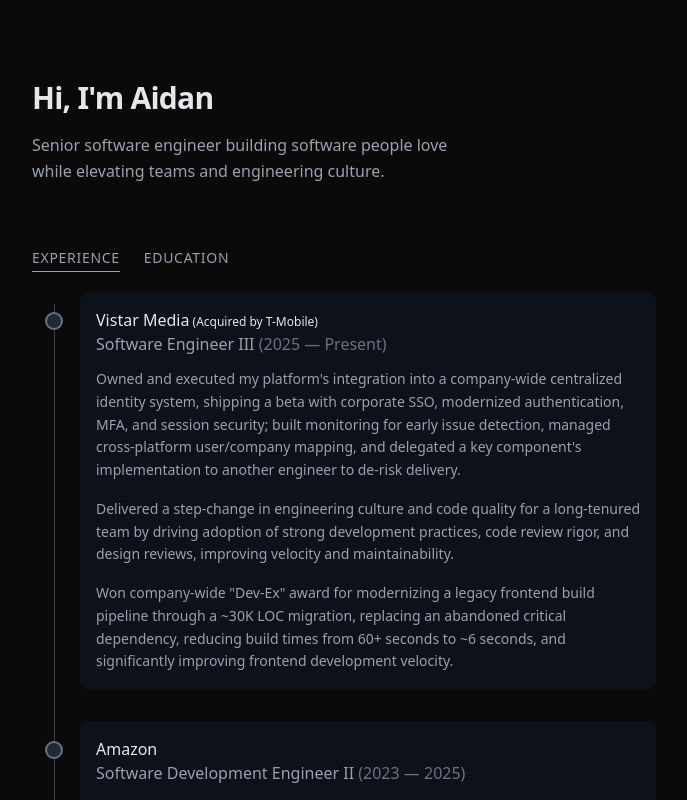
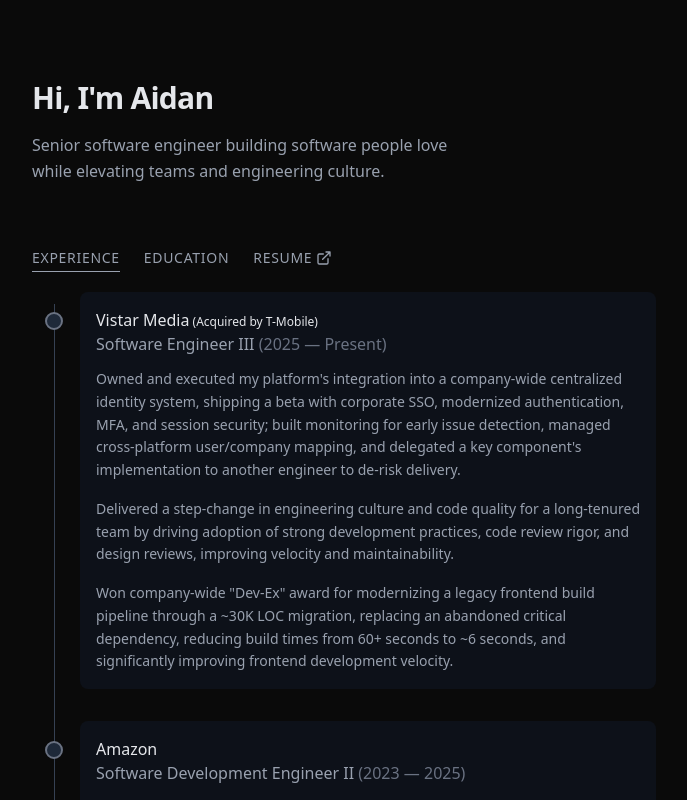
Before and after one commit to aidanscode/aidanmurphey.com, a Next.js app: page / in a window 1280 px wide. Shown: the top 800 px of the page, without its empty margins (296-983 px from the left). Built offline with nearby package versions, Linux system fonts and the light colour scheme.

Commit message:
Resume + Prettier!

```diff
--- /dev/null
+++ b/app/icons/launch.tsx
@@ -0,0 +1,20 @@
+export default function LaunchIcon({ className = 'h-4 w-4' }: { className?: string }) {
+  return (
+    <svg
+      xmlns="http://www.w3.org/2000/svg"
+      viewBox="0 0 24 24"
+      fill="none"
+      stroke="currentColor"
+      strokeWidth="2"
+      strokeLinecap="round"
+      strokeLinejoin="round"
+      style={{ opacity: 1 }}
+      className={className}
+    >
+      <path
+        fill="none"
+        d="M15 3h6v6m-11 5L21 3m-3 10v6a2 2 0 0 1-2 2H5a2 2 0 0 1-2-2V8a2 2 0 0 1 2-2h6"
+      />
+    </svg>
+  );
+}
--- a/app/page.tsx
+++ b/app/page.tsx
@@ -1,26 +1,82 @@
-"use client";
+'use client';
 
-import Link from "next/link";
-import { useState, useRef, useEffect } from "react";
-import Experience from "./tabs/Experience";
-import Education from "./tabs/Education";
+import Link from 'next/link';
+import { useState, useRef, useEffect, RefObject } from 'react';
+import Experience from './tabs/Experience';
+import Education from './tabs/Education';
+import LaunchIcon from './icons/launch';
 
 const links = [
-  { href: "https://github.com/AidansCode", label: "GitHub" },
-  { href: "https://linkedin.com/in/aidan-m-127088121", label: "LinkedIn" },
-  { href: "mailto:amurphey@tutanota.com", label: "Email" },
+  { href: 'https://github.com/AidansCode', label: 'GitHub' },
+  { href: 'https://linkedin.com/in/aidan-m-127088121', label: 'LinkedIn' },
+  { href: 'mailto:amurphey@tutanota.com', label: 'Email' },
 ];
 
-type Tab = {
+type ViewableTab = {
   id: string;
   label: string;
   Component: React.ComponentType;
+};
+
+type LinkTab = {
+  id: string;
+  label: string;
+  url: string;
+};
+
+type Tab = ViewableTab | LinkTab;
+
+const tabs: Tab[] = [
+  { id: 'experience', label: 'Experience', Component: Experience },
+  { id: 'education', label: 'Education', Component: Education },
+  {
+    id: 'resume',
+    label: 'Resume',
+    url: 'https://z20hjnw7tm.ufs.sh/f/D8T2VvQaUE3QXJ58uFUpcfYAMsxRaWvuEoKGbiH9rINle7t8',
+  },
+];
+
+function isViewableTab(tab: Tab): tab is ViewableTab {
+  return !!(tab as ViewableTab)?.Component;
 }
 
-const tabs: Tab[] = [
-  { id: "experience", label: "Experience", Component: Experience },
-  { id: "education", label: "Education", Component: Education },
-];
+function TabLabel({
+  tab,
+  open,
+  refs,
+}: {
+  tab: Tab;
+  open: () => void;
+  refs: RefObject<Map<string, HTMLButtonElement>>;
+}) {
+  if (isViewableTab(tab)) {
+    return (
+      <button
+        key={tab.id}
+        ref={(el) => {
+          if (el) refs.current.set(tab.id, el);
+        }}
+        onClick={() => open()}
+        className="text-sm font-medium text-gray-400 uppercase tracking-wider hover:text-gray-200 transition-colors"
+      >
+        {tab.label}
+      </button>
+    );
+  } else {
+    return (
+      <a
+        key={tab.id}
+        href={tab.url}
+        className="text-sm font-medium text-gray-400 uppercase tracking-wider hover:text-gray-200 hover:cursor-alias transition-colors"
+        target="_blank"
+      >
+        <div className="flex flex-row gap-1 items-center">
+          {tab.label} <LaunchIcon />
+        </div>
+      </a>
+    );
+  }
+}
 
 export default function Home() {
   const [activeTab, setActiveTab] = useState(tabs[0].id);
@@ -37,30 +93,24 @@ export default function Home() {
     }
   }, [activeTab]);
 
-  const ActiveComponent = tabs.find(t => t.id === activeTab)?.Component ?? tabs[0].Component;
+  const ActiveComponent =
+    tabs.filter((t) => isViewableTab(t)).find((t) => t.id === activeTab)?.Component ??
+    (tabs[0] as ViewableTab).Component;
 
   return (
     <div className="space-y-16">
       <section className="space-y-4">
-        <h1 className="text-3xl font-semibold tracking-tight">
-          Hi, I'm Aidan
-        </h1>
+        <h1 className="text-3xl font-semibold tracking-tight">Hi, I'm Aidan</h1>
         <p className="text-gray-400 leading-relaxed max-w-md">
-          Senior software engineer building software people love while elevating teams and engineering culture.
+          Senior software engineer building software people love while elevating teams and
+          engineering culture.
         </p>
       </section>
 
       <section className="space-y-6">
         <div className="flex gap-6 relative">
           {tabs.map((tab) => (
-            <button
-              key={tab.id}
-              ref={(el) => { if (el) tabRefs.current.set(tab.id, el); }}
-              onClick={() => setActiveTab(tab.id)}
-              className="text-sm font-medium text-gray-400 uppercase tracking-wider hover:text-gray-200 transition-colors"
-            >
-              {tab.label}
-            </button>
+            <TabLabel key={tab.id} tab={tab} refs={tabRefs} open={() => setActiveTab(tab.id)} />
           ))}
           <span
             className="absolute -bottom-1 h-px bg-gray-400 transition-all duration-200"
@@ -74,9 +124,7 @@ export default function Home() {
       </section>
 
       <section className="space-y-6">
-        <h2 className="text-sm font-medium text-gray-400 uppercase tracking-wider">
-          Connect
-        </h2>
+        <h2 className="text-sm font-medium text-gray-400 uppercase tracking-wider">Connect</h2>
         <div className="flex gap-6">
           {links.map((link) => (
             <Link
--- a/app/tabs/Experience.tsx
+++ b/app/tabs/Experience.tsx
@@ -1,47 +1,47 @@
 type Experience = {
-  company: string,
-  companySubText?: string,
-  period: {start: string, end: string},
-  role: string,
-  summary: string[]
-}
+  company: string;
+  companySubText?: string;
+  period: { start: string; end: string };
+  role: string;
+  summary: string[];
+};
 
 const experience: Experience[] = [
   {
-    company: "Vistar Media",
-    companySubText: "(Acquired by T-Mobile)",
-    period: {start: '2025', end: 'Present'},
-    role: "Software Engineer III",
+    company: 'Vistar Media',
+    companySubText: '(Acquired by T-Mobile)',
+    period: { start: '2025', end: 'Present' },
+    role: 'Software Engineer III',
     summary: [
       "Owned and executed my platform's integration into a company-wide centralized identity system, shipping a beta with corporate SSO, modernized authentication, MFA, and session security; built monitoring for early issue detection, managed cross-platform user/company mapping, and delegated a key component's implementation to another engineer to de-risk delivery.",
-      "Delivered a step-change in engineering culture and code quality for a long-tenured team by driving adoption of strong development practices, code review rigor, and design reviews, improving velocity and maintainability.",
-      "Won company-wide \"Dev-Ex\" award for modernizing a legacy frontend build pipeline through a ~30K LOC migration, replacing an abandoned critical dependency, reducing build times from 60+ seconds to ~6 seconds, and significantly improving frontend development velocity."
-    ]
-  },
-  {
-    company: "Amazon",
-    period: {start: '2023', end: '2025'},
-    role: "Software Development Engineer II",
-    summary: [
-      "Led design and implementation of backend systems supporting the national launch of a new consumer subscription product, including major expansions to eligibility and status APIs.",
-      "Drove cross-team delivery with partner organizations and led a team of 4 engineers to ship critical launch features on a tight timeline.",
-      "Onboarded and guided new engineers through system architecture and development workflows to ensure reliable, production-ready implementations.",
+      'Delivered a step-change in engineering culture and code quality for a long-tenured team by driving adoption of strong development practices, code review rigor, and design reviews, improving velocity and maintainability.',
+      'Won company-wide "Dev-Ex" award for modernizing a legacy frontend build pipeline through a ~30K LOC migration, replacing an abandoned critical dependency, reducing build times from 60+ seconds to ~6 seconds, and significantly improving frontend development velocity.',
     ],
   },
   {
-    company: "Amazon",
-    period: {start: '2022', end: '2023'},
-    role: "Software Development Engineer I",
+    company: 'Amazon',
+    period: { start: '2023', end: '2025' },
+    role: 'Software Development Engineer II',
     summary: [
-      "Designed and built a core internal API service powering the pilot of a new consumer subscription product, serving multiple dependent services in production.",
-      "Implemented customer-facing subscription signup and management UI in collaboration with UX and product partners.",
-      "Built a backend API supporting the launch of a feature allowing customers to reserve pickup and delivery time slots for online orders, aggregating data from multiple internal services.",
+      'Led design and implementation of backend systems supporting the national launch of a new consumer subscription product, including major expansions to eligibility and status APIs.',
+      'Drove cross-team delivery with partner organizations and led a team of 4 engineers to ship critical launch features on a tight timeline.',
+      'Onboarded and guided new engineers through system architecture and development workflows to ensure reliable, production-ready implementations.',
     ],
   },
   {
-    company: "DeliveryCircle",
-    period: {start: '2019', end: '2021'},
-    role: "Software Engineer",
+    company: 'Amazon',
+    period: { start: '2022', end: '2023' },
+    role: 'Software Development Engineer I',
+    summary: [
+      'Designed and built a core internal API service powering the pilot of a new consumer subscription product, serving multiple dependent services in production.',
+      'Implemented customer-facing subscription signup and management UI in collaboration with UX and product partners.',
+      'Built a backend API supporting the launch of a feature allowing customers to reserve pickup and delivery time slots for online orders, aggregating data from multiple internal services.',
+    ],
+  },
+  {
+    company: 'DeliveryCircle',
+    period: { start: '2019', end: '2021' },
+    role: 'Software Engineer',
     summary: [
       "Developed the company's core SaaS delivery-management platform, taking the product from initial development through launch.",
     ],
@@ -59,21 +59,22 @@ export default function Experience() {
             <div className="flex justify-between items-start gap-4">
               <div>
                 <p>
-                  <span className="font-medium">
-                    {job.company}
-                  </span>
-                  {job.companySubText && (
-                    <span className="text-xs"> {job.companySubText}</span>
-                  )}
+                  <span className="font-medium">{job.company}</span>
+                  {job.companySubText && <span className="text-xs"> {job.companySubText}</span>}
                 </p>
                 <p className="text-gray-400">
-                    {job.role} <span className="text-gray-500">({job.period.start} — {job.period.end})</span>
-                  </p>
+                  {job.role}{' '}
+                  <span className="text-gray-500">
+                    ({job.period.start} — {job.period.end})
+                  </span>
+                </p>
               </div>
             </div>
             <ul className="space-y-4 text-sm text-gray-400">
               {job.summary.map((item, k) => (
-                <li key={k} className="leading-relaxed">{item}</li>
+                <li key={k} className="leading-relaxed">
+                  {item}
+                </li>
               ))}
             </ul>
           </div>
```
Also changed, not shown: app/layout.tsx (+5 -6 lines), app/tabs/Education.tsx (+10 -14 lines), 1 other file (tests, documents, lock files or other folders).
